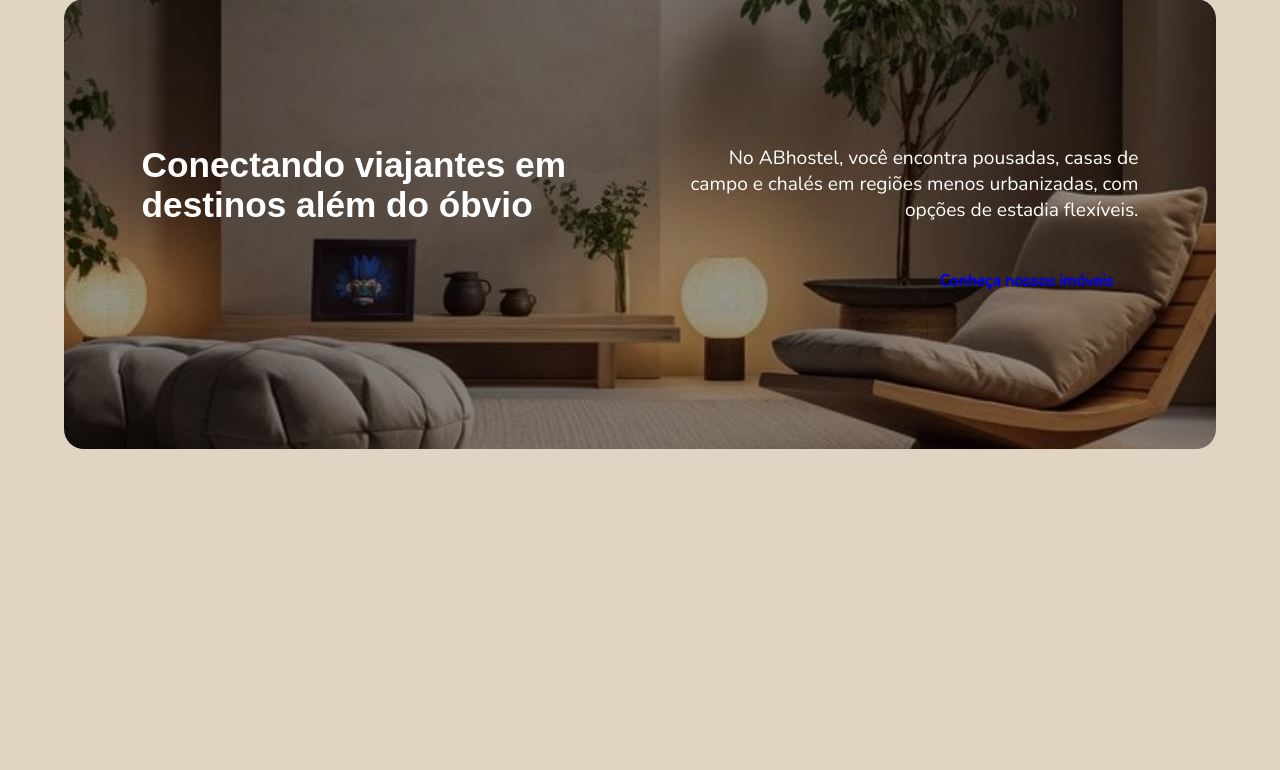
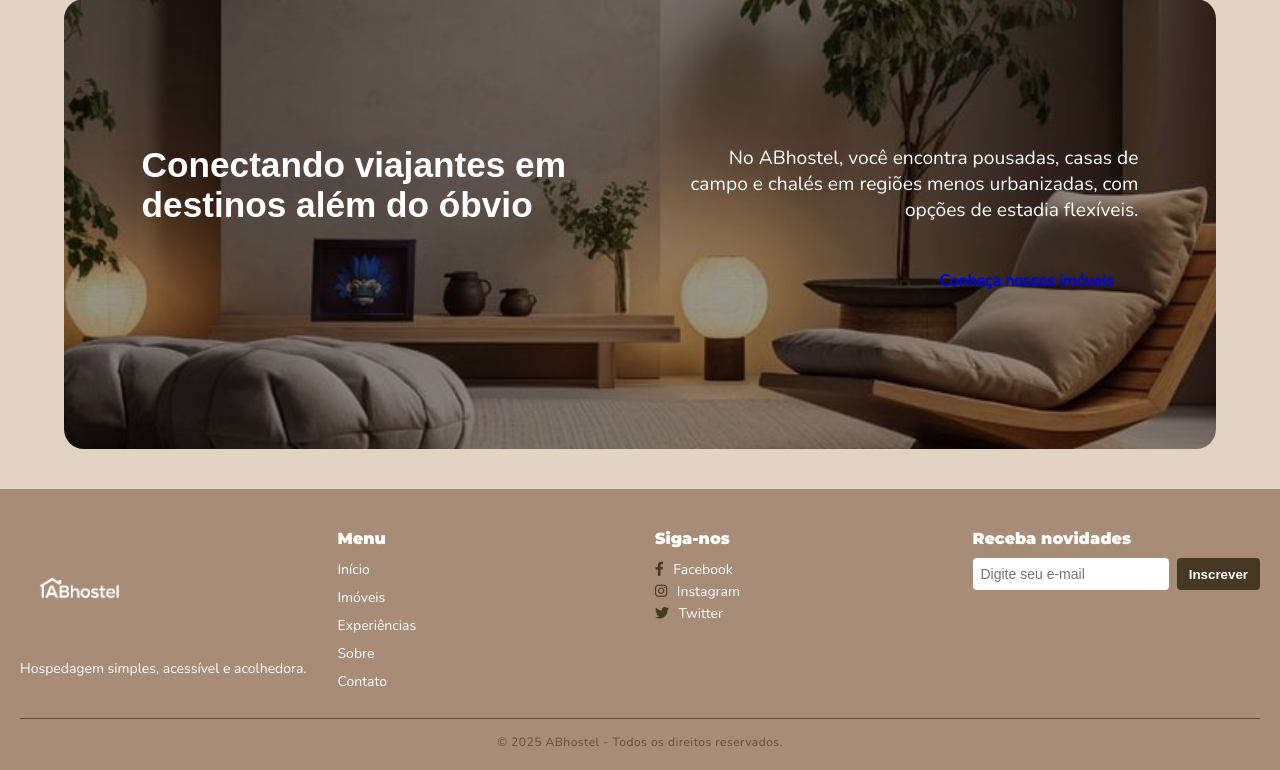
Before and after one commit to luyzabrunna/ABhostel, a PHP site: page / in a window 1280 px wide. Shown: the part 1521-2291 px from the top of the page. Before the commit the page ends 1970 px from the top, so only its background shows below. Run offline with PHP 8.4, Linux system fonts and the light colour scheme.

Commit message:
Rodapé do home

```diff
--- a/assets/css/style.css
+++ b/assets/css/style.css
@@ -483,3 +483,132 @@ nav a {
         font-size: 1rem;
     }
 }
+
+footer {
+  background: #A78D78;
+  color: white;
+  padding: 40px 20px 20px;
+  margin-top: 40px;
+  font-family: 'Nunito', sans-serif;
+}
+
+.footer-footer {
+  display: grid;
+  grid-template-columns: repeat(auto-fit, minmax(220px, 1fr));
+  gap: 30px;
+  margin-bottom: 20px;
+  align-items: start;
+}
+
+.footer-logo-img {
+  max-width: 120px;   /* ajusta o tamanho da logo */
+  height: auto;
+  margin-bottom: 10px;
+  display: block;
+}
+
+.footer-logo p {
+  font-size: 14px;
+  color: white;
+}
+
+.footer-links h4,
+.footer-social h4,
+.footer-newsletter h4 {
+  font-family: 'Montserrat', sans-serif;
+  font-weight: 900;
+  margin-bottom: 10px;
+  font-size: 16px;
+  color: #fff;
+}
+
+.footer-links ul {
+  list-style: none;
+  padding: 0;
+}
+
+.footer-links ul li {
+  margin: 6px 0;
+}
+
+.footer-links a,
+.footer-social a {
+  color: white;
+  text-decoration: none;
+  font-size: 14px;
+}
+
+.footer-links a:hover,
+.footer-social a:hover {
+  color: #463822;
+}
+
+.footer-social i {
+  margin-right: 6px;
+  color: #463822;
+}
+
+.footer-newsletter form {
+  display: flex;
+  flex-wrap: wrap;
+  gap: 8px;
+}
+
+.footer-newsletter input {
+  padding: 8px;
+  border: none;
+  border-radius: 4px;
+  font-size: 14px;
+  flex: 1;
+  min-width: 180px;
+}
+
+.footer-newsletter button {
+  padding: 8px 12px;
+  border: none;
+  border-radius: 4px;
+  background: #463822;
+  color: white;
+  cursor: pointer;
+  font-weight: bold;
+  transition: background 0.2s;
+}
+
+.footer-newsletter button:hover {
+  background: #463822;
+}
+
+.footer-bottom {
+  text-align: center;
+  font-size: 12px;
+  border-top: 1px solid #6e473b;
+  padding-top: 15px;
+  color: #6e473b;
+  letter-spacing: 0.5px;
+}
+
+/* Responsividade */
+@media (max-width: 768px) {
+  .footer-container {
+    text-align: center;
+  }
+
+  .footer-logo {
+    text-align: center;
+  }
+
+  .footer-logo-img {
+    margin: 0 auto 10px;
+  }
+
+  .footer-newsletter form {
+    flex-direction: column;
+    align-items: center;
+  }
+
+  .footer-newsletter input,
+  .footer-newsletter button {
+    width: 100%;
+    max-width: 280px;
+  }
+}
--- a/index.html
+++ b/index.html
@@ -190,5 +190,48 @@
     </div>
   </div>
 </section>
+
+<footer>
+  <div class="footer-footer">
+    <!-- Logo + descrição -->
+    <div class="footer-logo">
+      <img src="Imagens/logo.png" alt="Logo ABhostel" class="footer-logo-img">
+      <p>Hospedagem simples, acessível e acolhedora.</p>
+    </div>
+
+    <!-- Links -->
+    <div class="footer-links">
+      <h4>Menu</h4>
+      <ul>
+        <li><a href="#">Início</a></li>
+        <li><a href="#">Imóveis</a></li>
+        <li><a href="#">Experiências</a></li>
+        <li><a href="#">Sobre</a></li>
+        <li><a href="#">Contato</a></li>
+      </ul>
+    </div>
+
+    <!-- Redes sociais -->
+    <div class="footer-social">
+      <h4>Siga-nos</h4>
+      <a href="#"><i class="fab fa-facebook-f"></i> Facebook</a><br>
+      <a href="#"><i class="fab fa-instagram"></i> Instagram</a><br>
+      <a href="#"><i class="fab fa-twitter"></i> Twitter</a>
+    </div>
+
+    <!-- Newsletter -->
+    <div class="footer-newsletter">
+      <h4>Receba novidades</h4>
+      <form>
+        <input type="email" placeholder="Digite seu e-mail">
+        <button type="submit">Inscrever</button>
+      </form>
+    </div>
+  </div>
+
+  <div class="footer-bottom">
+    <p>&copy; 2025 ABhostel - Todos os direitos reservados.</p>
+  </div>
+</footer>
 </body>
 </html>
```
